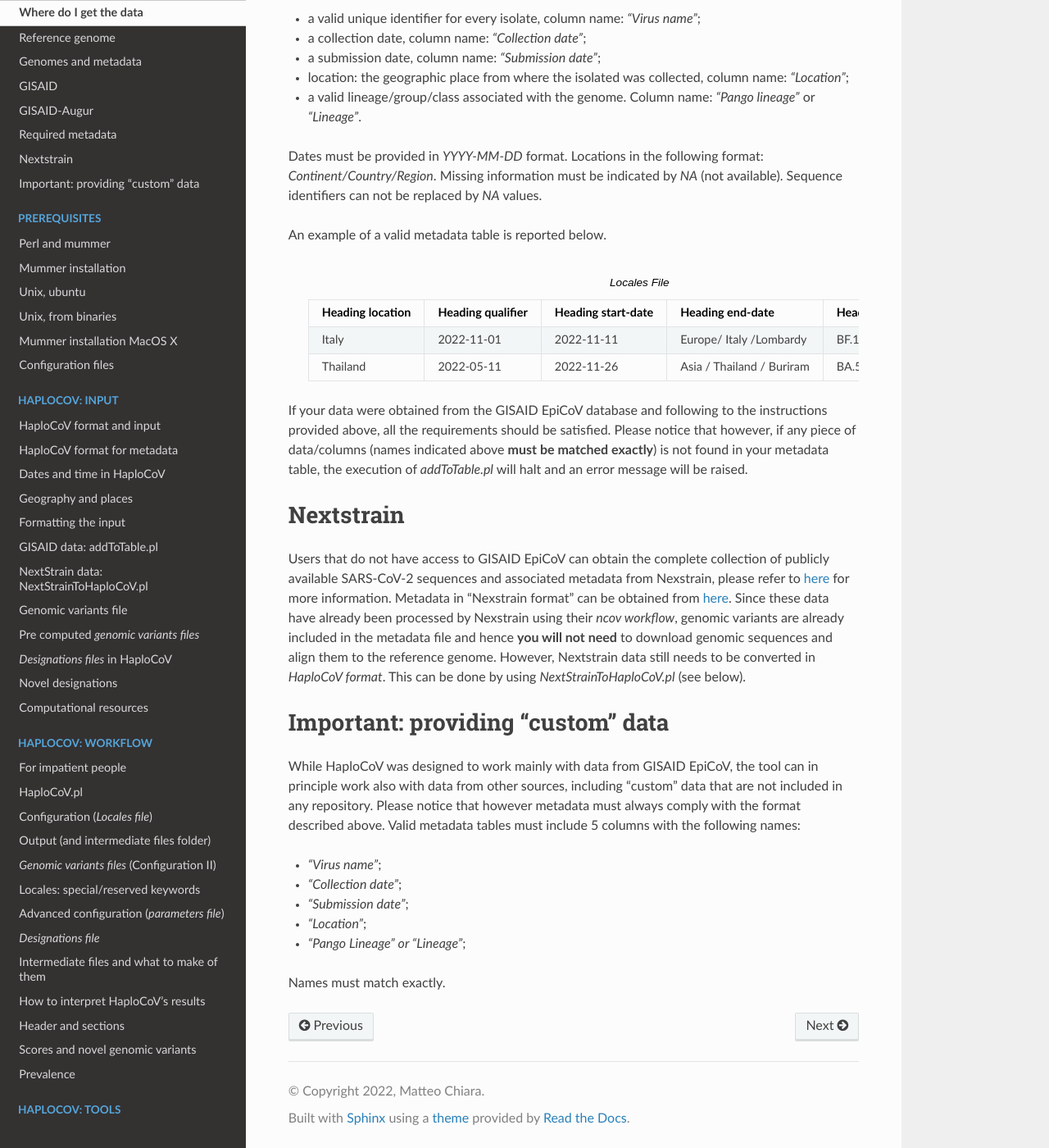
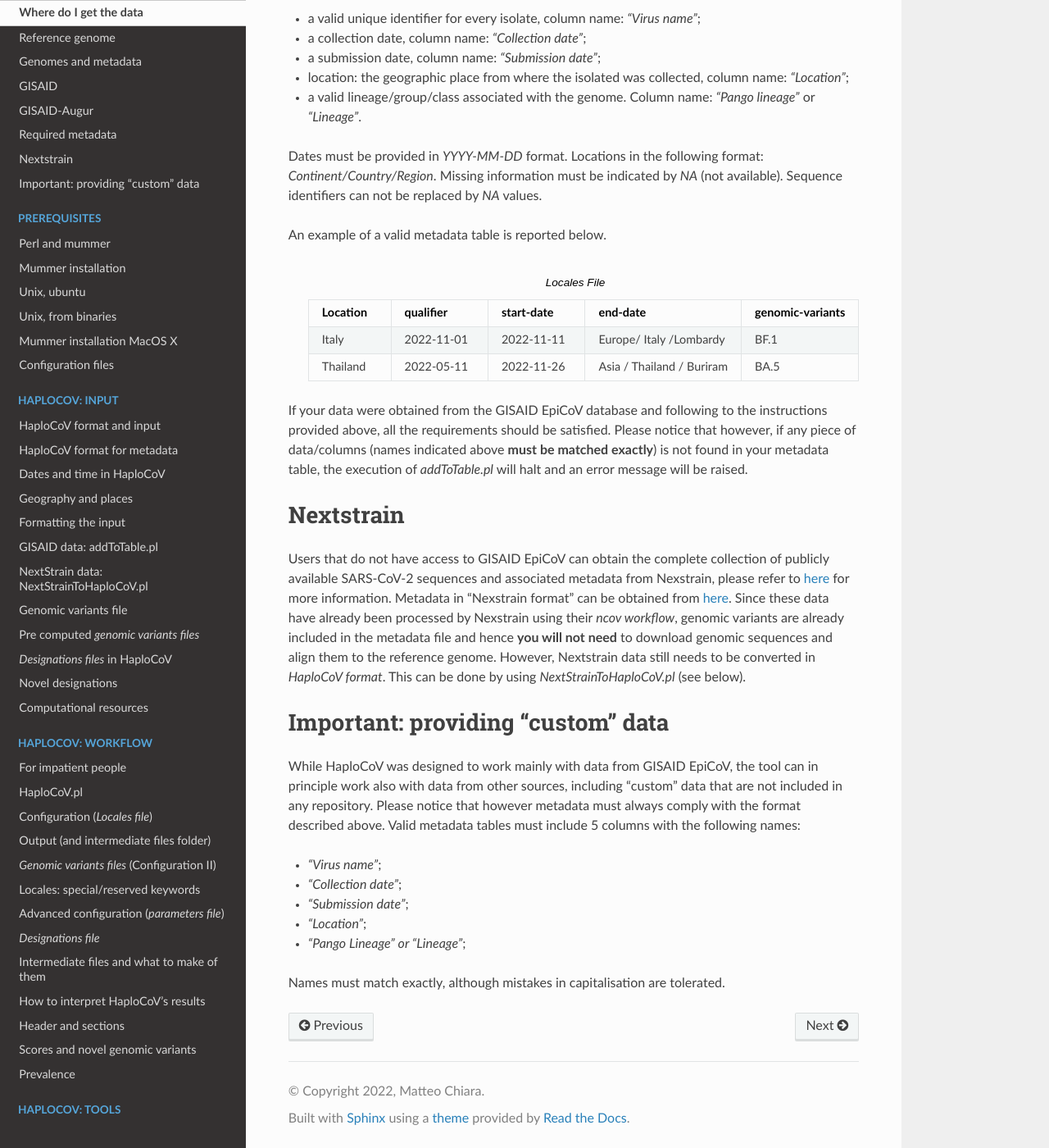
Before and after one commit to matteo14c/HaploCoV, a Sphinx documentation site: the page built from docs/source/data.rst, in a window 1280 px wide and 1400 px high, scrolled down 2684 px. Shown: the whole window at 82% size. Built offline with Sphinx 7.4.7 and the Read the Docs theme 2.0.0, drawn with Linux system fonts in a browser that asks for light colours.

Commit message:
Update data.rst

```diff
--- a/docs/source/data.rst
+++ b/docs/source/data.rst
@@ -96,11 +96,11 @@ An example of a valid metadata table is reported below.
    :widths: 50 50 50 50 25
    :header-rows: 1
 
-   * - Heading location
-     - Heading qualifier
-     - Heading start-date
-     - Heading end-date
-     - Heading genomic-variants
+   * - Location
+     - qualifier
+     - start-date
+     - end-date
+     - genomic-variants
    * - Italy
      - 2022-11-01
      - 2022-11-11
@@ -134,4 +134,4 @@ Valid metadata tables must include 5 columns with the following names:
 * *"Location"*;
 * *"Pango Lineage" or "Lineage"*;
 
-Names must match exactly.
+Names must match exactly, although mistakes in capitalisation are tolerated.
```
